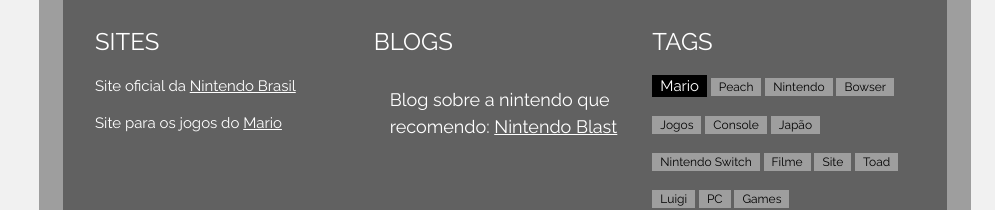
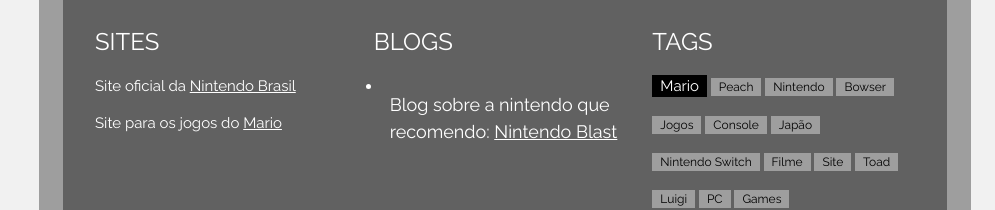
Before and after one commit to S4mucaaa/mario, a plain HTML site: page index.html in a window 1280 px wide. Shown: the part 1708-1918 px from the top of the page, without its empty margins (285-1280 px from the left). Drawn offline with nearby package versions, Linux system fonts and the light colour scheme.

Commit message:
Update index.html

```diff
--- a/index.html
+++ b/index.html
@@ -157,9 +157,9 @@
 
     <div class="w3-third">
       <h3>BLOGS</h3>
-      <ul class="w3-ul w3-hoverable">
-        <li class="w3-padding-16">
-          <span class="w3-large"> Blog sobre a nintendo que recomendo:  <a href="https://www.nintendo.com/pt-br/" target="_blank">Nintendo Blast</a></span><br>
+      <ul class="w3-row-padding">
+        <li class="w3-row-padding">
+          <span class="w3-large"> Blog sobre a nintendo que recomendo:  <a href="https://www.nintendoblast.com.br/" target="_blank">Nintendo Blast</a></span><br>
         </li>
       </ul>
     </div>
```
